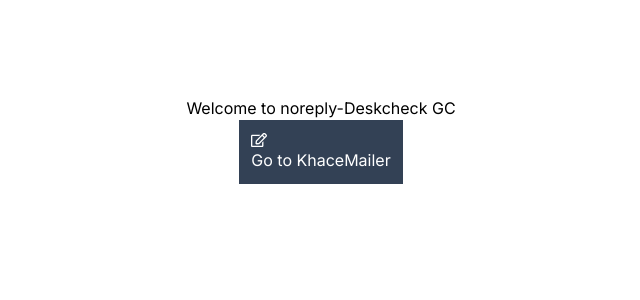
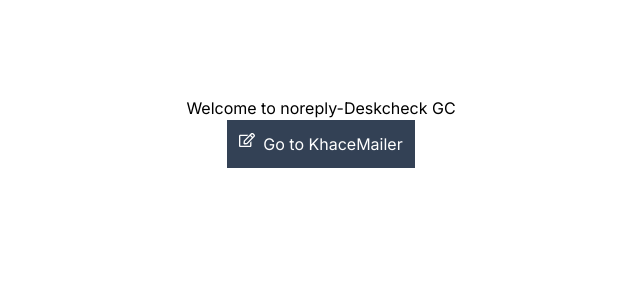
Before and after one commit to rdghostmann/khace-mailer, a Next.js app: page / in a window 1280 px wide. Shown: the top 300 px of the page, without its empty margins (319-959 px from the left). Built offline with nearby package versions, Linux system fonts and the light colour scheme.

Commit message:
second commit

```diff
--- a/app/page.jsx
+++ b/app/page.jsx
@@ -123,8 +123,8 @@
   return (
     <main className="flex flex-col items-center justify-between p-24">
       <h1>Welcome to noreply-Deskcheck GC </h1>
-      <Link href="/sendmail" className="bg-slate-700 text-white p-3"><FaRegEdit  />
-      Go to KhaceMailer</Link>
+      <Link href="/sendmail" className="flex space-x-2 bg-slate-700 text-white p-3"><FaRegEdit  />
+      <span>Go to KhaceMailer</span></Link>
 
       {/* <form action={send}>
         <button className="bg-green-600 p-2 rounded-sm mt-4 text-white" type="submit">Send email</button>
```
